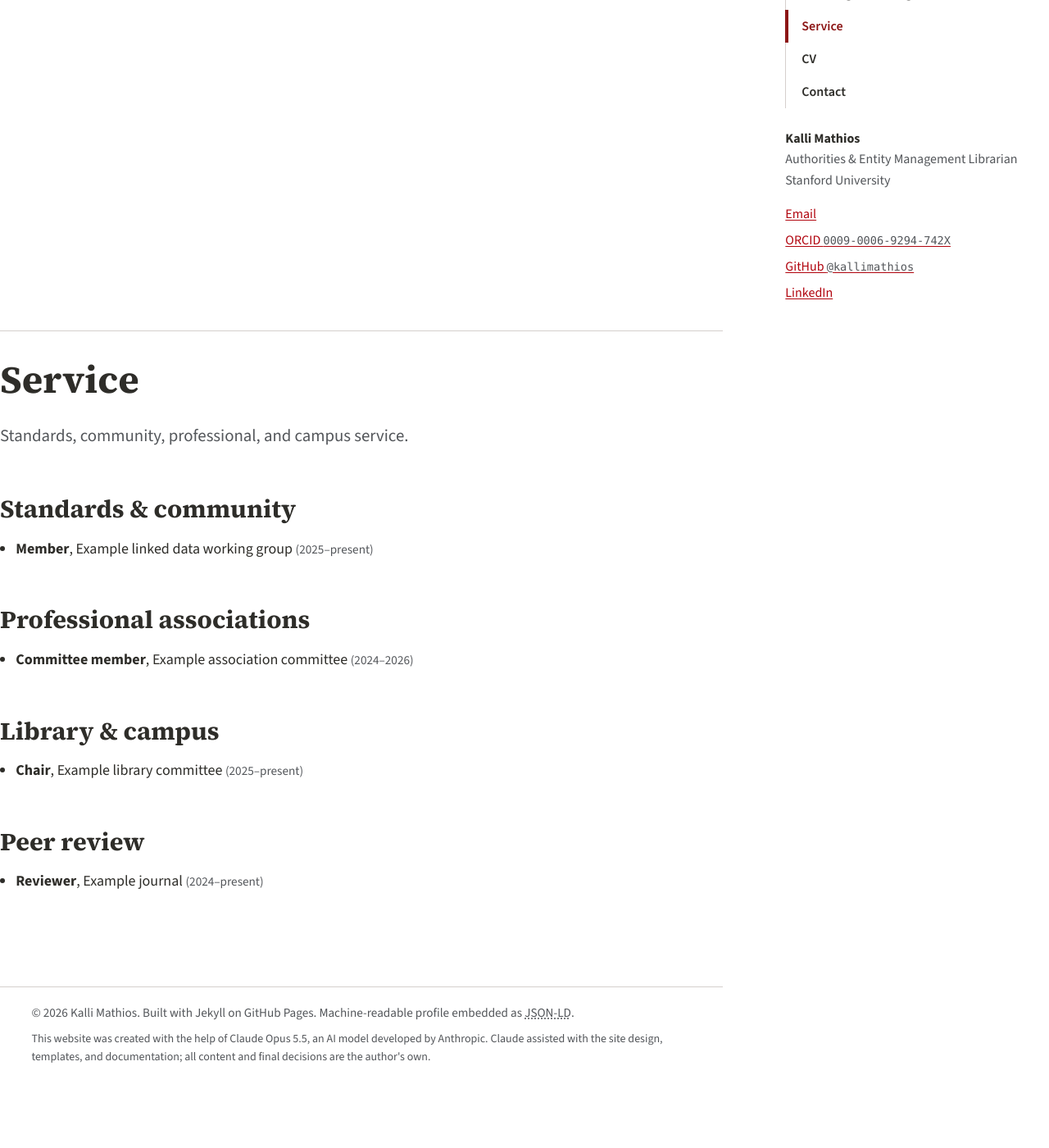
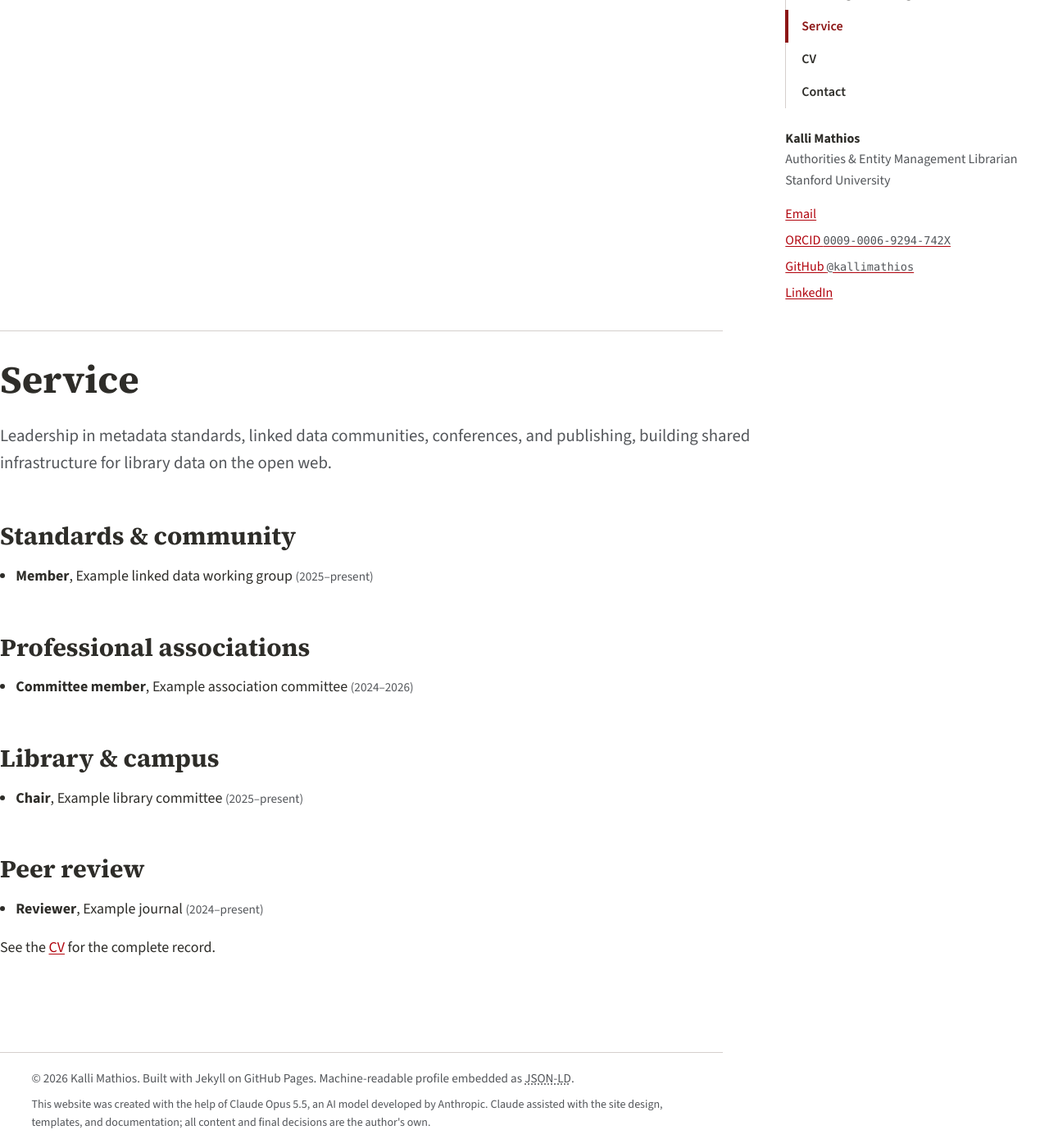
Before and after one commit to kallimathios/kallimathios, a Jekyll site: the page built from service.md, in a window 1280 px wide and 1400 px high, scrolled down 300 px. Shown: the whole window at 82% size. Built offline with Jekyll 4.4.1, drawn with Linux system fonts in a browser that asks for light colours; before the commit the page ends 1620 px from its top, so only the background shows below that.

Commit message:
Add files via upload

```diff
--- a/service.md
+++ b/service.md
@@ -1,6 +1,6 @@
 ---
 title: Service
-intro: "Standards, community, professional, and campus service."
+intro: "Leadership in metadata standards, linked data communities, conferences, and publishing, building shared infrastructure for library data on the open web."
 ---
 
 {% for group in site.data.service %}
@@ -8,7 +8,13 @@ intro: "Standards, community, professional, and campus service."
 
 <ul class="service-list">
   {% for s in group.items %}
-  <li><strong>{{ s.role }}</strong>, {{ s.group }} <span class="item__meta">({{ s.dates }})</span></li>
+  <li>
+    <strong>{{ s.role }}</strong>, {% if s.link %}<a href="{{ s.link | relative_url }}">{{ s.group }}</a>{% else %}{{ s.group }}{% endif %}
+    <span class="item__meta">({{ s.dates }})</span>
+    {% if s.note %}<br><span class="item__meta">{{ s.note }}</span>{% endif %}
+  </li>
   {% endfor %}
 </ul>
 {% endfor %}
+
+See the [CV]({{ '/cv/' | relative_url }}) for the complete record.
```
